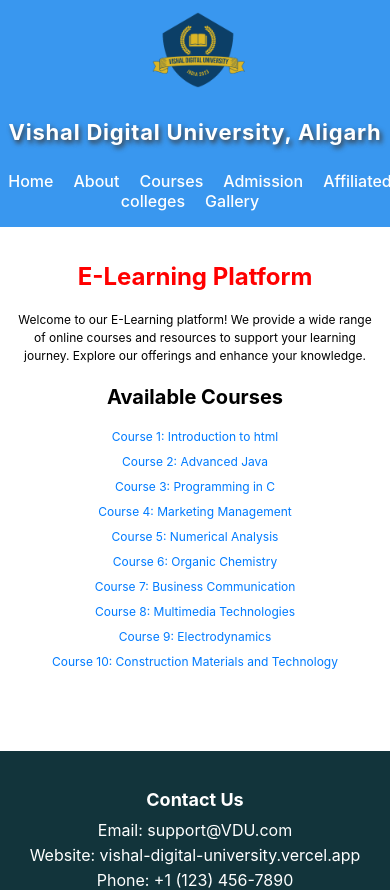
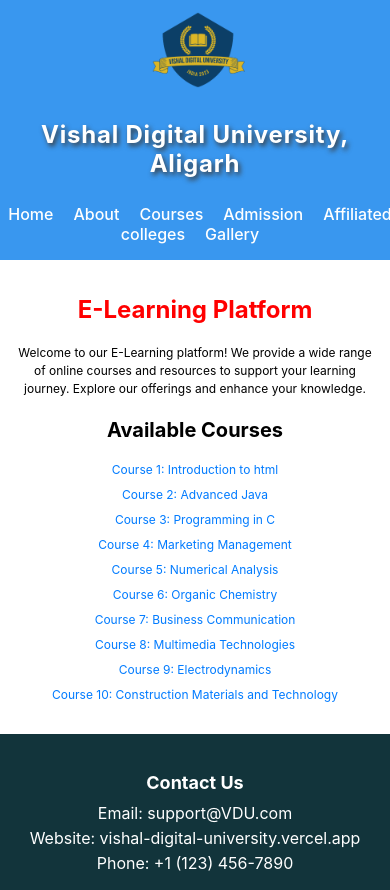
Before and after one commit to vishal02527/fully-react-college-website, a React (Create React App) app: page /e-learning in a window 390 px wide. Shown: the top 890 px of the page. Built offline with nearby package versions, Linux system fonts and the light colour scheme; a web font is replaced by a local one.

Commit message:
first commit

```diff
--- a/src/components/College Portals/E-learning/E-Learning.module.css
+++ b/src/components/College Portals/E-learning/E-Learning.module.css
@@ -1,6 +1,5 @@
 .eLearning {
   padding: 20px;
-  margin-bottom: 50px;
 }
 
 .eLearning h2 {
@@ -57,5 +56,4 @@
   .eLearning .coursesList a {
     font-size: 12px;
   }
-
 }
--- a/src/components/Header/Header.module.css
+++ b/src/components/Header/Header.module.css
@@ -59,7 +59,7 @@
   }
 
   .headercontent {
-    margin-left: 0px;
+    margin-left: 0;
   }
 
   nav ul {
@@ -75,7 +75,7 @@
     margin-right: 15px;
   }
   .uniName {
-    font-size: 22px;
+    font-size: 24px;
     margin-bottom: 10px;
   }
 
```
Also changed, not shown: src/components/College Portals/E-learning/E-Learning.jsx (line endings or trailing spaces), src/components/Header/Header.jsx (line endings or trailing spaces).
